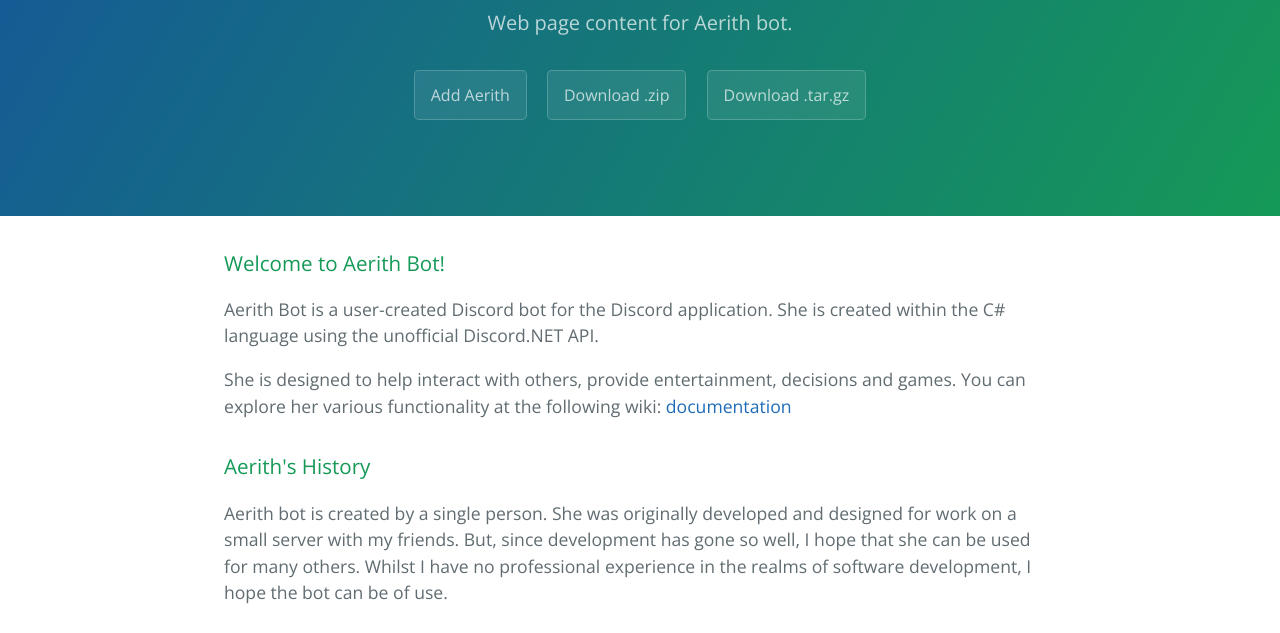
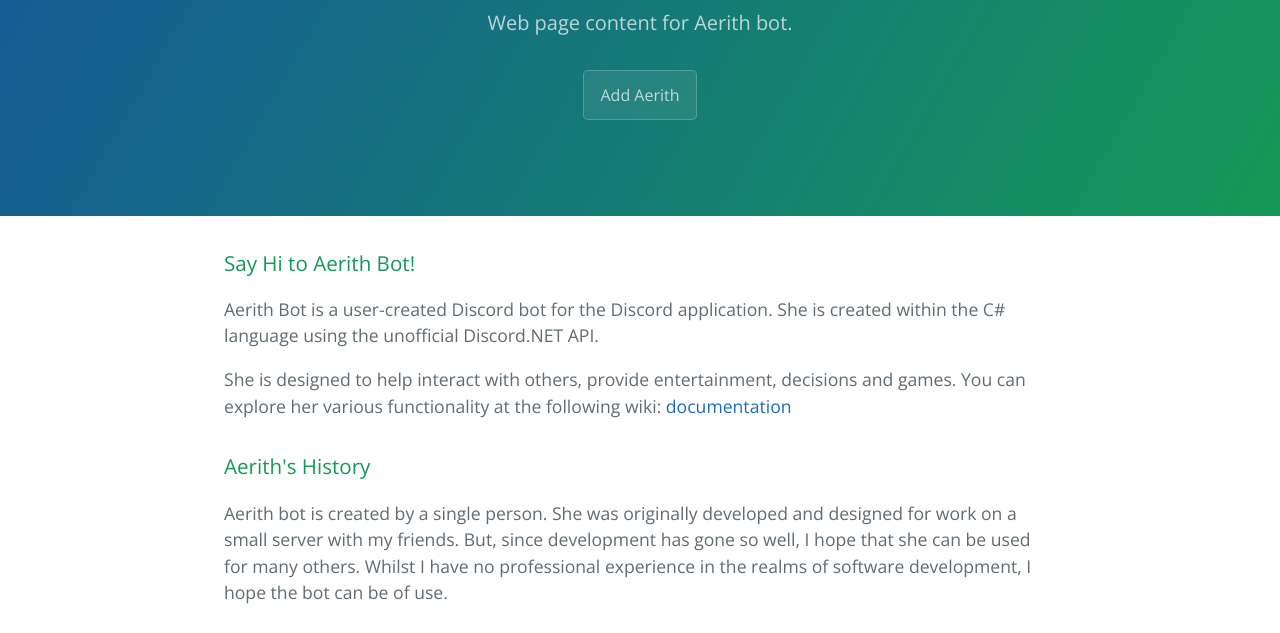
Before and after one commit to Chi-Time/Aerith-Discord-Bot-Webpage, a plain HTML site: page index.html in a window 1280 px wide. Shown: the part 167-800 px from the top of the page. Drawn offline with nearby package versions, Linux system fonts and the light colour scheme.

Commit message:
Update index.html

```diff
--- a/index.html
+++ b/index.html
@@ -14,13 +14,12 @@
       <h1 class="project-name">Aerith-discord-bot-webpage</h1>
       <h2 class="project-tagline">Web page content for Aerith bot.</h2>
       <a href="https://discordapp.com/oauth2/authorize?&client_id=205785801999515649&scope=bot" class="btn">Add Aerith</a>
-      <a href="https://github.com/Guardevoir/Aerith-Discord-Bot-Webpage/zipball/master" class="btn">Download .zip</a>
-      <a href="https://github.com/Guardevoir/Aerith-Discord-Bot-Webpage/tarball/master" class="btn">Download .tar.gz</a>
+
     </section>
 
     <section class="main-content">
       <h3>
-<a id="Say-hi-to-aerith-bot" class="anchor" href="#welcome-to-aerith-bot" aria-hidden="true"><span aria-hidden="true" class="octicon octicon-link"></span></a>Welcome to Aerith Bot!</h3>
+<a id="say-hi-to-aerith-bot" class="anchor" href="#welcome-to-aerith-bot" aria-hidden="true"><span aria-hidden="true" class="octicon octicon-link"></span></a>Say Hi to Aerith Bot!</h3>
 
 <p>Aerith Bot is a user-created Discord bot for the Discord application. She is created within the C# language using the unofficial Discord.NET API.</p>
 
```
